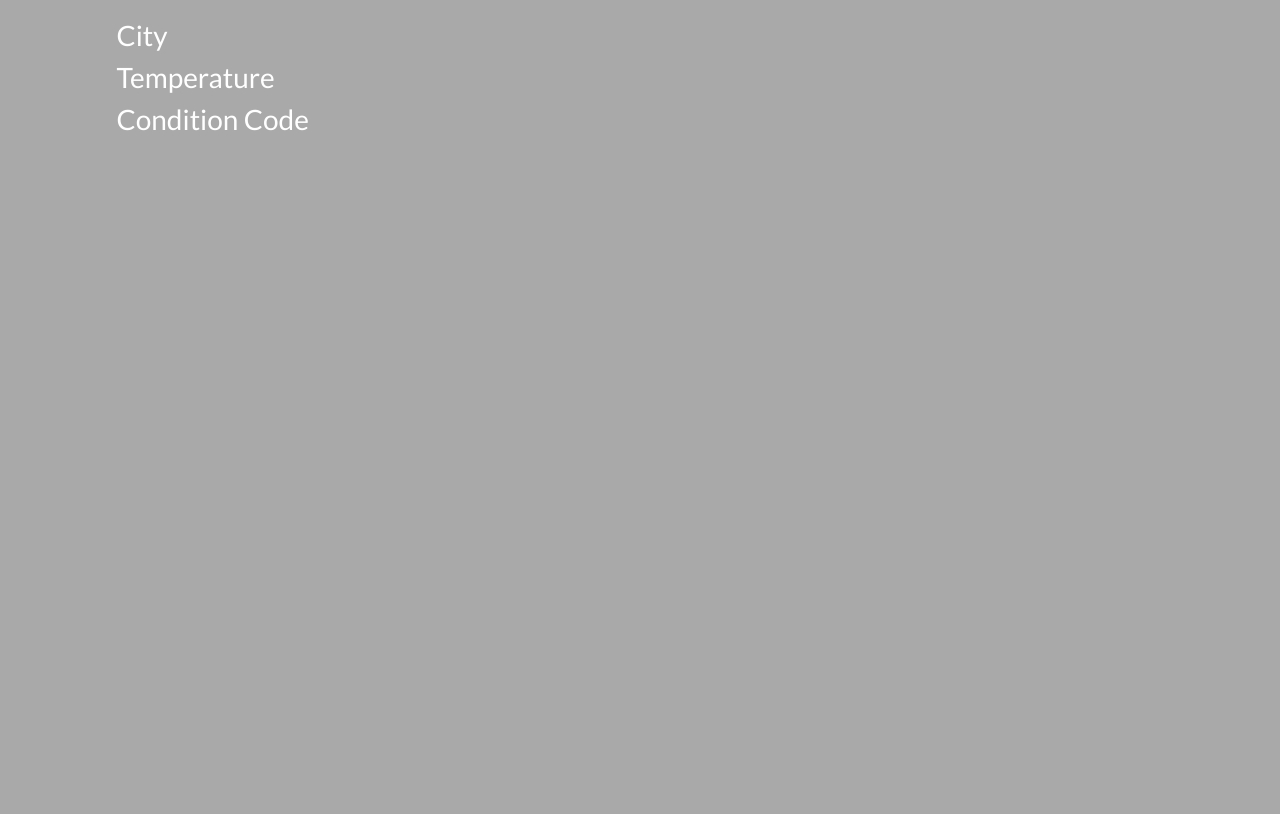
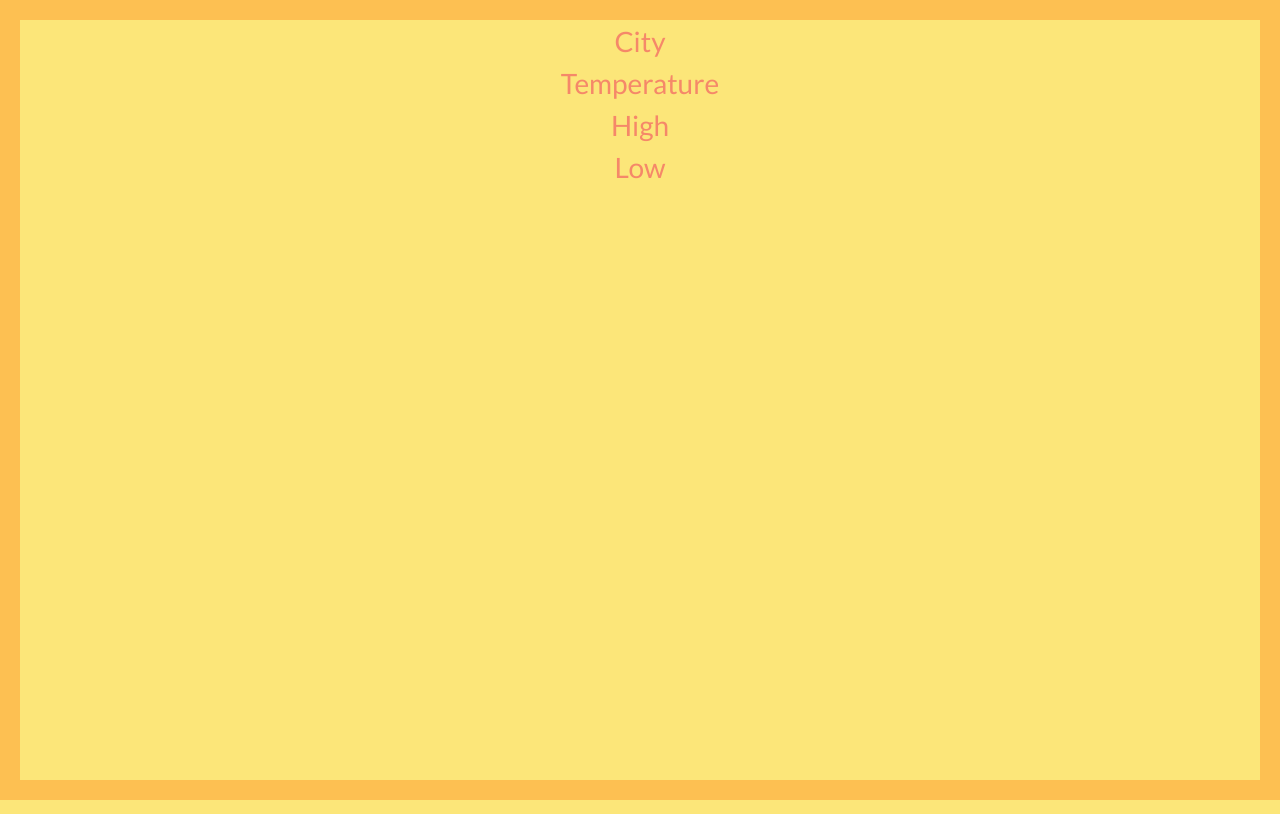
Before and after one commit to ryannengel/my-weather, a plain HTML site: page index.html in a window 1280 px wide. Drawn offline with nearby package versions, Linux system fonts and the light colour scheme.

Commit message:
high/low

```diff
--- a/css/styles.css
+++ b/css/styles.css
@@ -1,12 +1,26 @@
+@import 'semantic';
+
 /* My Styles */
 
+
+/*COLOR
+yellow: #fce679
+orange: #fdc052
+pink: #f58869
+red: #f15f51
+purple: #3a1f32
+*/
+
 body {
-  background-color: darkgrey;
+  background-color: #fce679;
+  border: #fdc052 solid 20px;
 }
+
 
 li {
   font-size: 2em;
   line-height: 1.5em;
   list-style: none;
-  color: white;
+  color: #f58869;
+  text-align: center
 }
--- a/index.html
+++ b/index.html
@@ -21,12 +21,17 @@
 <body>
 
 
-  <div class="ui container">
+  <div class="ui container centered grid">
 
 	<ul>
-	  <li class="city">City</li>
+      <li class="city sixteen wide column">City</li>
 	  <li class="temp">Temperature</li>
-	  <li class="cond-code">Condition Code</li>
+
+
+	  <li class="high">High</li>
+	  <li class="low">Low</li>
+
+
 	  <li class="icon">
 	    <img src="" alt="">
 	  </li>
--- a/js/scripts.js
+++ b/js/scripts.js
@@ -10,9 +10,10 @@ $(function() {
       console.log(weather);
 
       $('.city').text(weather.city);
-      $('.temp').text(weather.temp);
-      $('.cond-code').text(weather.code);
-      $('.icon img').attr('src', weather.image);
+      $('.temp').text(weather.temp + '°F');
+//      $('.icon img').attr('src', weather.image);
+      $('.high').text('High: ' + weather.high + '°F');
+      $('.low').text('Low: ' + weather.low + '°F');
 
 
     },
```
